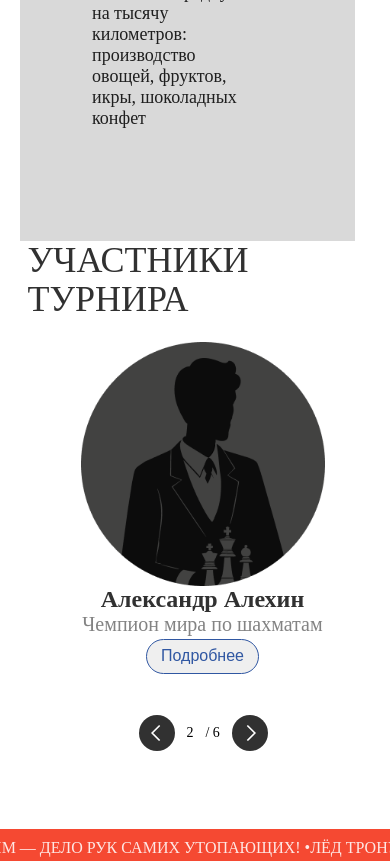
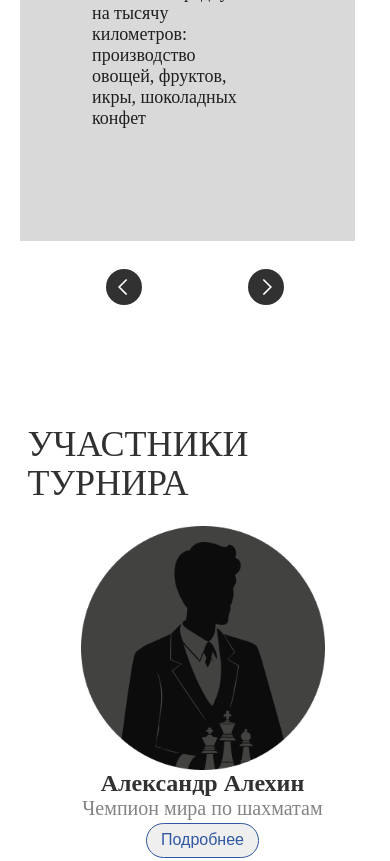
Before and after one commit to MargoG197/yandex, a website built with Vite: page index.html in a window 390 px wide. Shown: the part 2706-3567 px from the top of the page. Built offline with nearby package versions, Linux system fonts and the light colour scheme.

Commit message:
started slider

```diff
--- a/src/main.js
+++ b/src/main.js
@@ -147,8 +147,27 @@ document.querySelector('#div3').innerHTML = `
           </div>
         </div>
       </div>
+       <div class="mobeliVersionBtns">
+              <img id="left" class="mobile_sliderBtn" src="${arrowLeft}" />
+              <p id="dots"></p>
+              <img id="right" class="mobile_sliderBtn" src="${arrowLeft}" />
+            </div>
     </div>
 </div>`;
+
+
+let right = document.querySelector("#right");
+let left = document.querySelector("#left");
+
+
+right.addEventListener('click', function () {
+
+})
+
+left.addEventListener('click', function () {
+});
+
+
 
 
 document.querySelector('#div4').innerHTML = `
--- a/src/style.css
+++ b/src/style.css
@@ -379,6 +379,9 @@ font-size: 20px;
 }
 .box3 div{
 	width:270px;
+}
+.mobeliVersionBtns{
+	display: none;
 }
 /*
 /////////////// */
@@ -1352,6 +1355,24 @@ border-top: none;
 	margin-left: 16px;
 	font-size: 18px;
 	}
+
+	.mobeliVersionBtns{
+		display: flex;
+		width: 178px;
+		height: 36px;
+		justify-content: space-between;
+		margin: 28px auto 120px auto;
+	}
+
+	.mobile_sliderBtn{
+  width: 36px;
+  height: 36px;
+	}
+
+	#right{
+		transform:  scale(-1, 1)
+	}
+
 	/* .box11 div{
 		width: 302px;
 		height: 96px;
```
